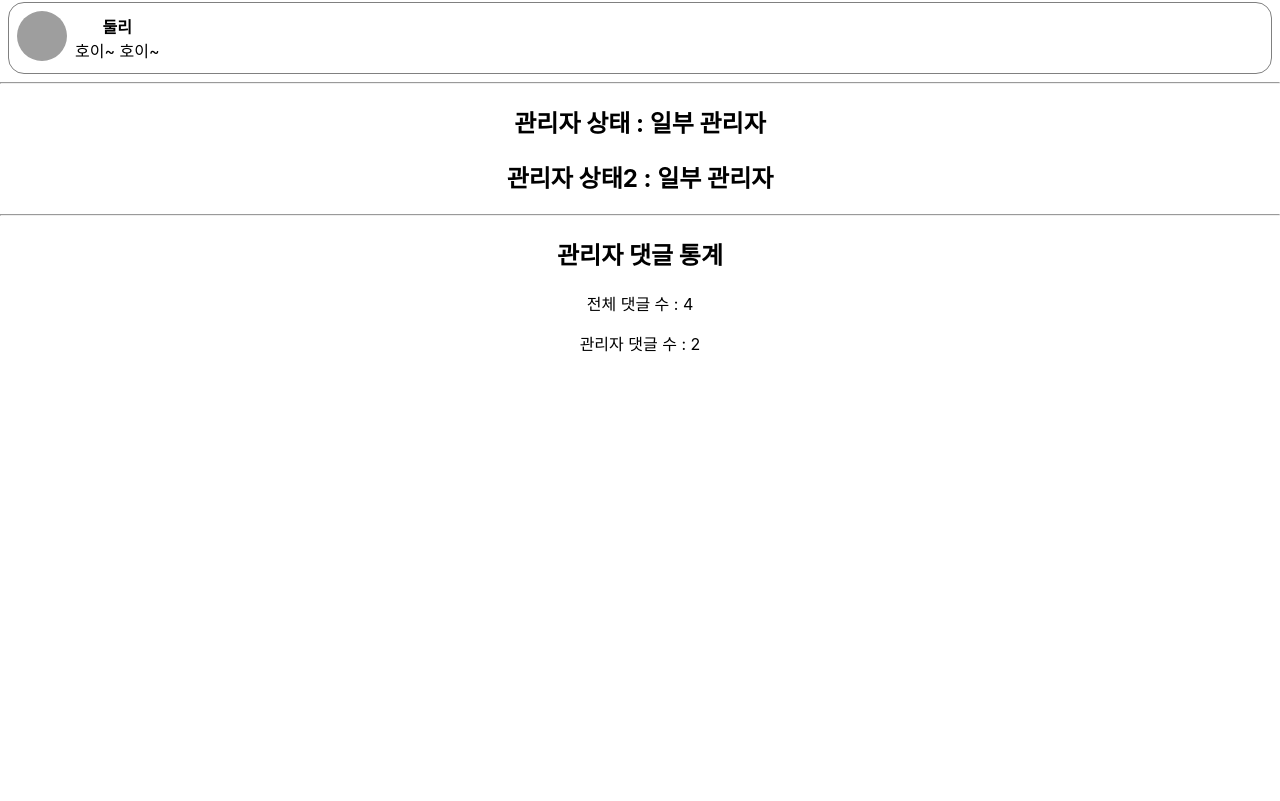
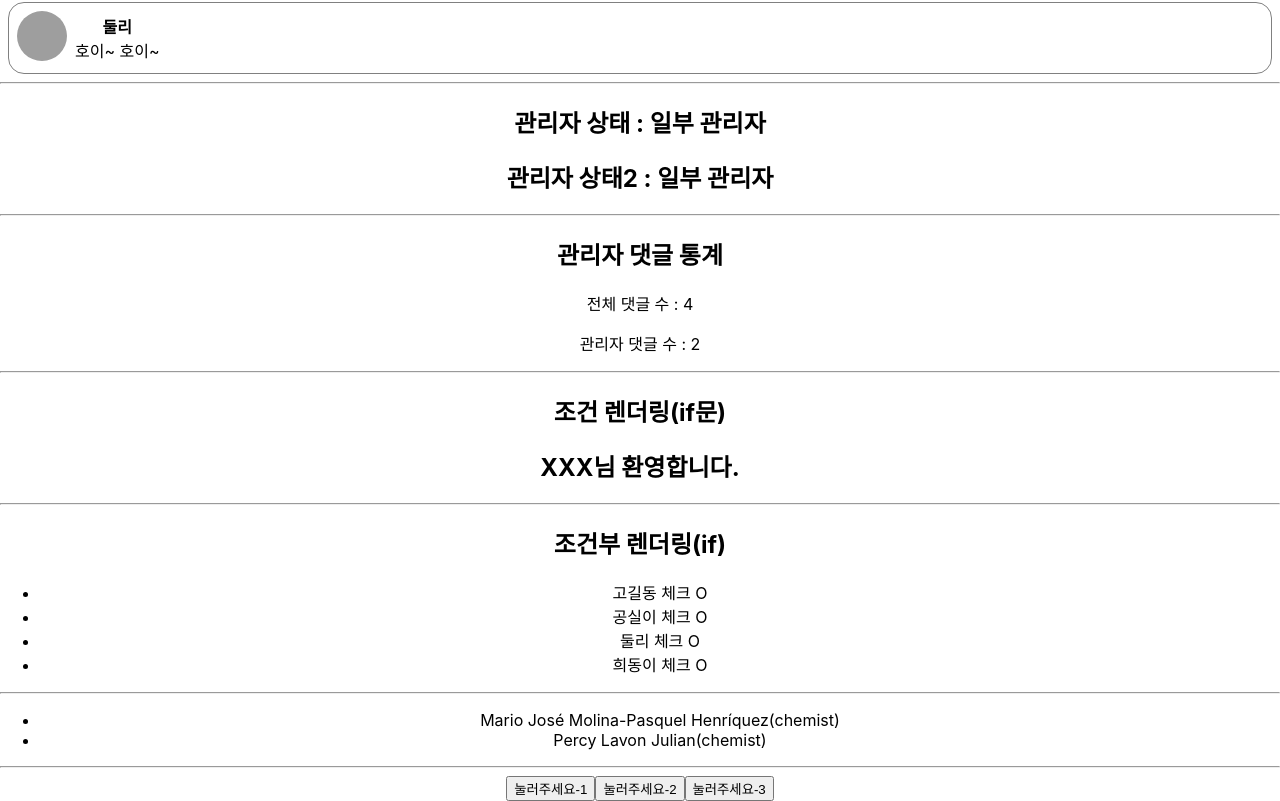
Before and after one commit to yoohobeom/2025-MyReact01, a React (Create React App) app: page / in a window 1280 px wide. Shown: the part 1120-1921 px from the top of the page. Before the commit the page ends 1491 px from the top, so only its background shows below. Built offline with nearby package versions, Linux system fonts and the light colour scheme; grey boxes are pictures that could not be loaded.

Commit message:
11-14-오전 수업

```diff
--- a/src/App.js
+++ b/src/App.js
@@ -9,6 +9,10 @@ import FilterCommentList from './pages/step05-map,filter/FilterCommandList';
 import FindCommandList from './pages/step05-map,filter/FindCommandList';
 import ReduceCommandList from './pages/step05-map,filter/ReduceCommandList';
 import SomeEveryCommandList from './pages/step05-map,filter/SomeEveryCommandList';
+import IfExam01 from './pages/step06-if/IfExam01';
+import IfExam02List from './pages/step06-if/IfExam02List';
+import TextList from './pages/step06-if/TextList';
+import Event01 from './pages/step07-event/Event01';
 
 
 function App() {
@@ -36,6 +40,14 @@ function App() {
       <SomeEveryCommandList />
       <hr />
       <ReduceCommandList />
+      <hr />
+      <IfExam01 />
+      <hr />
+      <IfExam02List />
+      <hr />
+      <TextList />
+      <hr />
+      <Event01 />
     </div>
   );
 }
--- /dev/null
+++ b/src/pages/step06-if/IfExam01.jsx
@@ -0,0 +1,24 @@
+export default function IfExam01(params) {
+    //   Boolean(false);      // false
+    //   Boolean(0);          // false
+    //   Boolean(-0);         // false
+    //   Boolean("");         // false (빈 문자열)
+    //   Boolean(null);       // false
+    //   Boolean(undefined);  // false
+    //   Boolean(NaN);        // false
+
+    const  isLoggedIn = true;
+    let result;
+    if(isLoggedIn){
+        result = <h2> XXX님 환영합니다.</h2>
+    }else{
+        result =  <h2> 로그인 해주세요</h2>
+    }
+
+    return(
+        <>
+            <h2> 조건 렌더링(if문)</h2>
+             {result}
+        </>
+    )
+}
--- /dev/null
+++ b/src/pages/step06-if/IfExam02.jsx
@@ -0,0 +1,94 @@
+// export default function IfExam02(params) {
+//     let name = params.name;
+//     let result ;
+
+//     if(params.isPacked){
+//         result = <li>{name} + 체크 O</li>
+//     }else{
+//         result = <li>{name} + 체크 X</li>
+//     }
+//     return(
+//         <>
+//             {result}
+//         </>
+//     )
+// }
+
+// export default function IfExam02({name, isPacked}) {
+//     let result ;
+
+//     if(isPacked){
+//         result = <li>{name} + 체크 O</li>
+//     }else{
+//         result = <li>{name} + 체크 X</li>
+//     }
+//     return(
+//         <>
+//             {result}
+//         </>
+//     )
+// }
+
+
+// export default function IfExam02({name, isPacked}) {
+//     let result ;
+
+//     if(isPacked){
+//         result = <li>{name} + 체크 O</li>
+//     }else{
+//         // return 이 null 이면 아무것도 반환하지 않음
+//         result = null
+//     }
+//     return(
+//         <>
+//             {result}
+//         </>
+//     )
+// }
+
+
+// export default function IfExam02({name, isPacked}) {
+//     if(isPacked){
+//       return   <li>{name} + 체크 O</li>
+//     }else{
+//       return null
+//     }
+// }
+
+// export default function IfExam02({name, isPacked}) {
+//     if(isPacked){
+//       return   <li>{name} + 체크 O</li>
+//     }
+// }
+
+// && 연산(AND 연산)
+// 왼쪽이 true 이면 오른쪽이 반환된다.
+// 왼쪽에 숫자를 두지 말자 (왼쪽이 0 전체 결과 0)
+// export default function IfExam02({name, isPacked}) {
+//     return   <li>{name} {isPacked && "체크 0"} </li>
+// }
+
+// || 연산(OR 연산)
+// 왼쪽이 false 이면 오른쪽이 반환된다.
+// 왼쪽에 숫자를 두지 말자 (왼쪽이 0 전체 결과 0)
+// export default function IfExam02({name, isPacked}) {
+//     return   <li>{name} {isPacked || "체크 0"} </li>
+// }
+
+// 왼쪽 문자열 || 문자열이면 왼쪽문자열이 반환
+// 왼쪽 문자열이 빈 문자열("")이면 오른쪽 문자열이 반환
+// export default function IfExam02({name, isPacked}) {
+//     const chk = "!"
+//     return (
+//         <li>{name} {chk || "체크 O"}</li>
+//     )
+// }
+
+// 왼쪽 문자열 && 문자열이면 오른쪽문자열이 반환
+// 왼쪽 문자열이 빈 문자열("")이면 아무것도 반환하지 않는다.
+export default function IfExam02({name, isPacked}) {
+    const chk = "!"
+    return (
+        <li>{name} {chk && "체크 O"}</li>
+    )
+}
--- /dev/null
+++ b/src/pages/step06-if/IfExam02List.jsx
@@ -0,0 +1,17 @@
+import IfExam02 from "./IfExam02";
+
+export default function IfExam02List(props) {
+
+
+    return (
+        <>
+            <h2>조건부 렌더링(if)</h2>
+            <ul>
+                <IfExam02 name="고길동" isPacked={false} />
+                <IfExam02 name="공실이" isPacked={true} />
+                <IfExam02 name="둘리" isPacked={false} />
+                <IfExam02 name="희동이" isPacked={true} />
+            </ul>
+        </>
+    )
+}
--- /dev/null
+++ b/src/pages/step06-if/TextList.jsx
@@ -0,0 +1,33 @@
+export default function TextList(props) {
+    const people = [{
+        id: 0,
+        name: 'Creola Katherine Johnson',
+        profession: 'mathematician',
+    }, {
+        id: 1,
+        name: 'Mario José Molina-Pasquel Henríquez',
+        profession: 'chemist',
+    }, {
+        id: 2,
+        name: 'Mohammad Abdus Salam',
+        profession: 'physicist',
+    }, {
+        id: 3,
+        name: 'Percy Lavon Julian',
+        profession: 'chemist',
+    }, {
+        id: 4,
+        name: 'Subrahmanyan Chandrasekhar',
+        profession: 'astrophysicist',
+    }];
+
+    const result = people
+    .filter((k) => k.profession === 'chemist')
+    .map((k) => {
+        return <li key={k.id}>{k.name}({k.profession})</li>
+    })
+
+    return (
+        <ul>{result}</ul>
+    )
+}
--- /dev/null
+++ b/src/pages/step07-event/Event01.jsx
@@ -0,0 +1,19 @@
+export default function Event01(porps) {
+    // 사용자 정의 함수(이벤트 핸들러)
+    function handleClick() {
+        alert('버튼1 클릭');
+    }
+
+    return (
+        <>
+            {/* 이벤트 핸들러 호출 */}
+            <button onClick={handleClick}>눌러주세요-1</button>
+            <button onClick={function() {
+                alert('버튼2 클릭');
+            }}>눌러주세요-2</button>
+            <button onClick={() => {
+                alert('버튼3 클릭');
+            }}>눌러주세요-3</button>
+        </>
+    )
+}
```
Also changed, not shown: src/pages/step07-event/Event02.jsx (added, +14 -0 lines).
